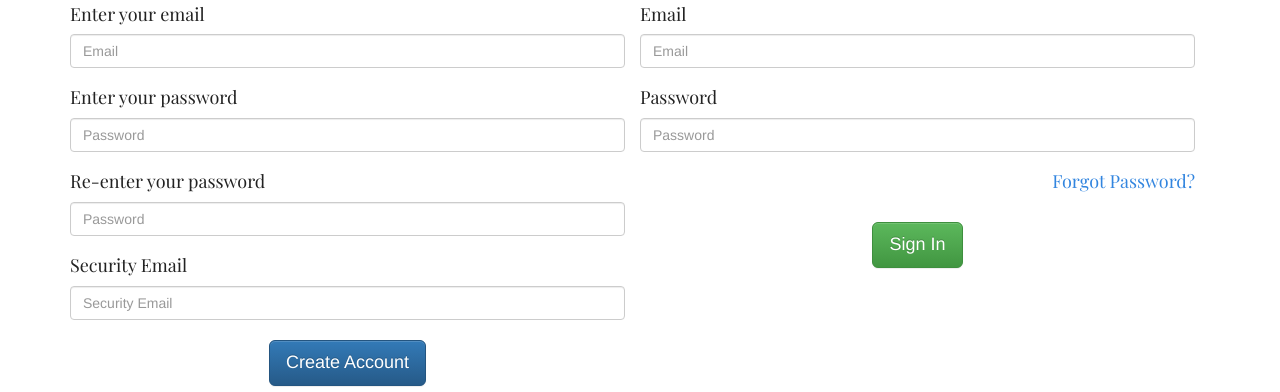
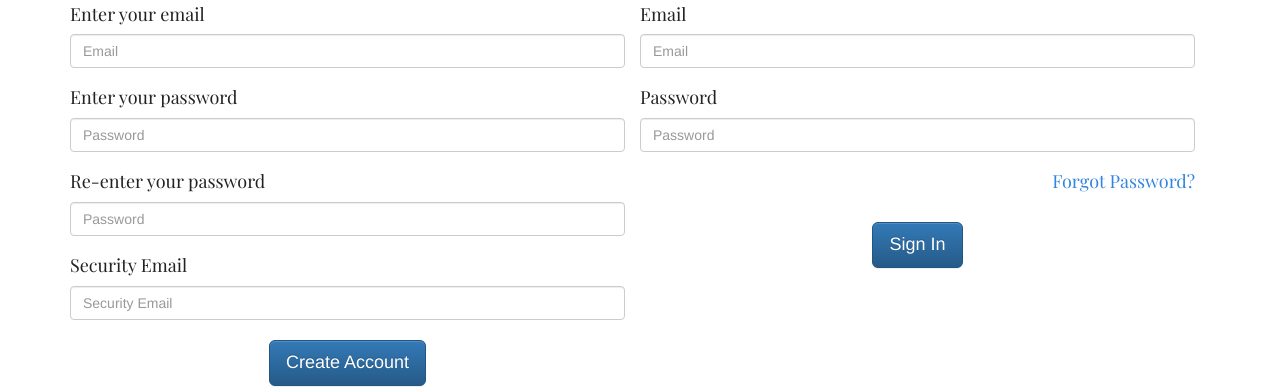
Before and after one commit to Mendenbarr/Books-4-Nerds, a plain HTML site: page public_html/login.html in a window 1280 px wide. Shown: the part 185-577 px from the top of the page. Drawn offline with nearby package versions, Linux system fonts and the light colour scheme; a web font is replaced by a local one.

Commit message:
Changed sign in button to make it look the same as every other button, instead of being green.

```diff
--- a/public_html/login.html
+++ b/public_html/login.html
@@ -126,7 +126,7 @@
                     <h2 class="col-sm-6">Password</h2>
                     <input type="password" placeholder="Password" class="form-control col-sm-5">
                     <h2 style="text-align: right;" class="col-md-12"><a style="color: #3285DF;" href="index.html">Forgot Password?</a></h2>
-                    <p style="text-align: center; margin-top: 20px;" class="col-lg-12"><a class="btn btn-success btn-lg" href="index.html" role="button">Sign In</a></p>
+                   <p style="text-align: center; margin-top: 20px;" class="cart-title col-lg-12"><a class="btn btn-primary btn-lg" href="index.html" role="button">Sign In</a></p>
 
                 </div>
             </div>
```
